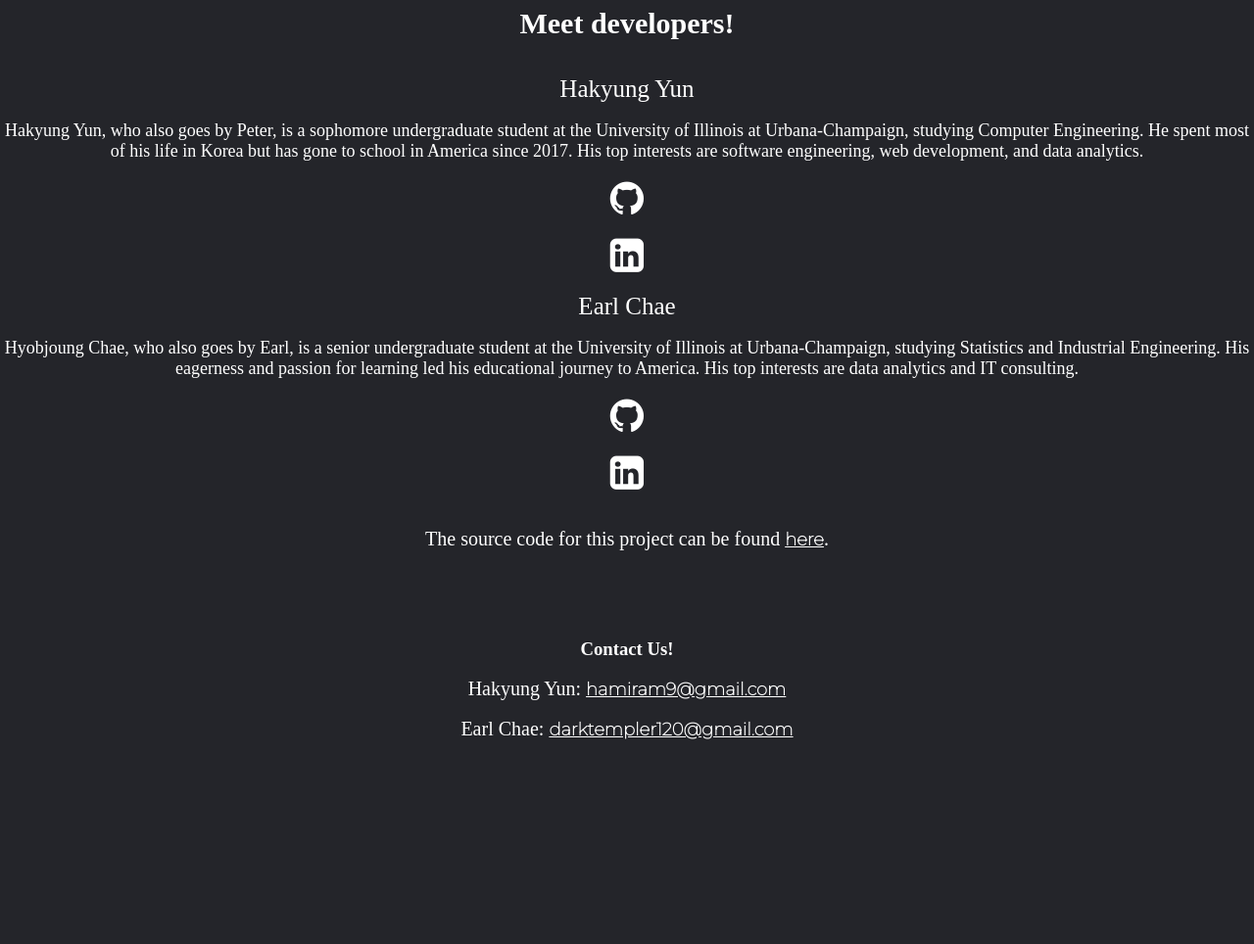
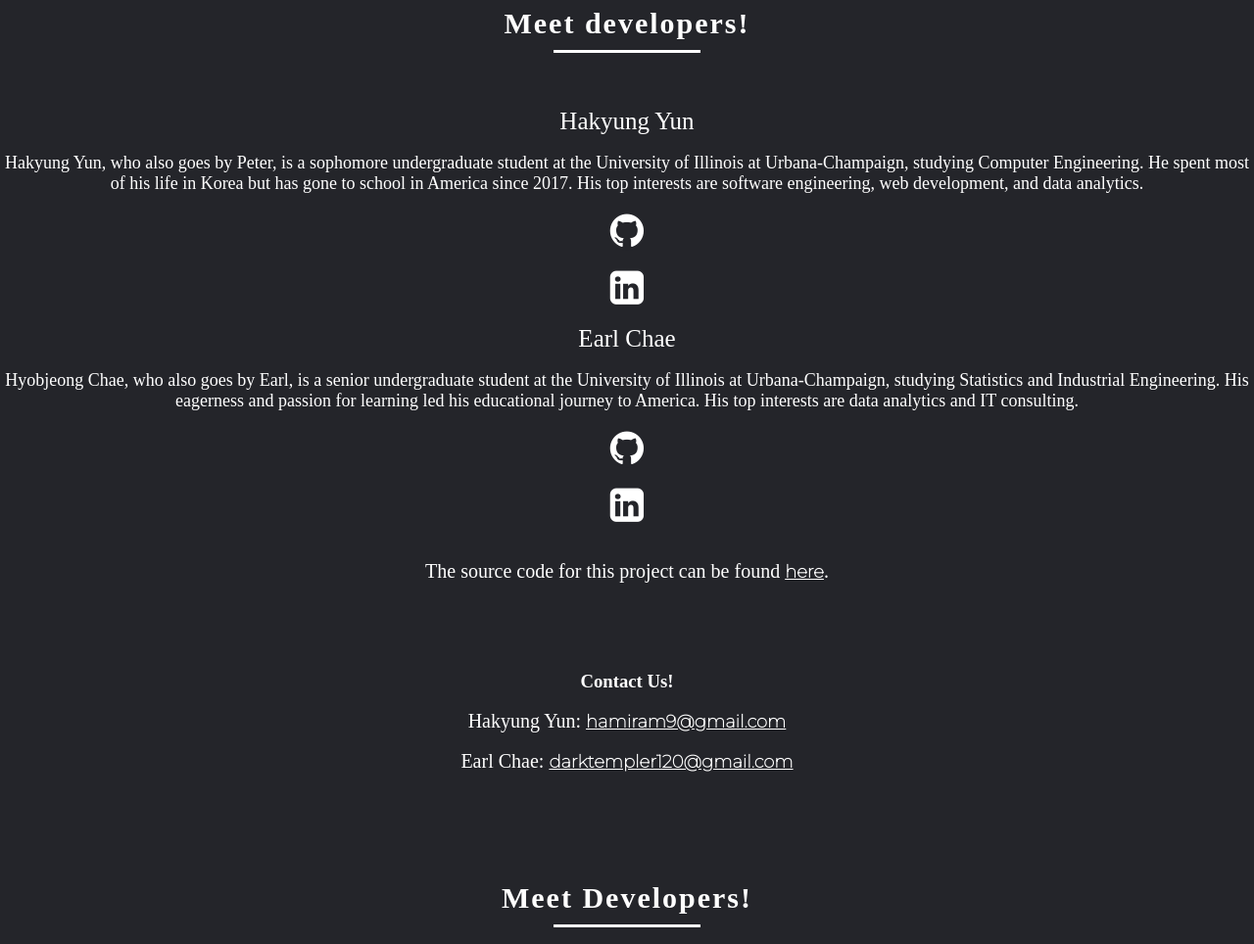
Before and after one commit to HYOB99/MovieRecSite, a Flask app: page /about in a window 1280 px wide. Shown: the part 134-1098 px from the top of the page at 98% size. Before the commit the page ends 889 px from the top, so only its background shows below. Run offline with Flask 2, Linux system fonts and the light colour scheme; some libraries are stand-ins or nearby versions.

Commit message:
add about page changes and test files

```diff
--- a/app.py
+++ b/app.py
@@ -65,3 +65,7 @@
         flash(f'Account created for {form.username.data}!', 'sucess')
         return redirect(url_for('main_page'))
     return render_template('sign_up.html', title='Sign Up', form=form)
+
+@app.route("/test")
+def test_page():
+    return render_template('test1.html', title='Test')
--- a/static/main.css
+++ b/static/main.css
@@ -14,13 +14,6 @@
     color: hsl(0, 0%, 100%);
     text-decoration: none;
 }
-
-/* .exception_a {
-    font-weight: none;
-    font-size: 18px;
-    color: #ffffff;
-    text-decoration: none;
-} */
 
 header {
     display: flex;
@@ -69,6 +62,17 @@
     color: hsl(0, 0%, 100%);
     font-size: 30px;
     text-align: center;
+    padding-bottom: 10px;
+    letter-spacing: 2px;
+}
+
+h1:after {
+    content: '';
+    background:hsl(0, 0%, 100%);
+    display: block;
+    height: 3px;
+    width: 150px;
+    margin: 10px auto;
 }
 
 p {
@@ -139,3 +143,11 @@
     opacity: 1;
     transform: scale(1.15);
 }
+
+.team {
+    margin: 75px 0;
+}
+
+h2, h3 {
+    color: hsl(0, 0%, 100%);
+}
--- a/templates/about.html
+++ b/templates/about.html
@@ -17,7 +17,7 @@
     <a class="fa fa-linkedin-square hover-fx" style="font-size: 40px" href="https://www.linkedin.com/in/hakyung-peter-yun-3204061b8/" target="_blank" rel="noopener noreferrer"></a>
     <br><br>
     <p style="font-size:25px">Earl Chae</p><br>
-    <p style="font-size: 18px">Hyobjoung Chae, who also goes by Earl, is a senior undergraduate student at the University of Illinois at Urbana-Champaign, studying Statistics and Industrial Engineering. His eagerness and passion for learning led his educational journey to America. His top interests are data analytics and IT consulting.</p>
+    <p style="font-size: 18px">Hyobjeong Chae, who also goes by Earl, is a senior undergraduate student at the University of Illinois at Urbana-Champaign, studying Statistics and Industrial Engineering. His eagerness and passion for learning led his educational journey to America. His top interests are data analytics and IT consulting.</p>
     <br>
     <a class="fa fa-github hover-fx" style="font-size:40px" href="https://github.com/HYOB99" target="_blank" rel="noopener noreferrer"></a><br>
     <br>
@@ -30,4 +30,26 @@
     <p>Hakyung Yun: <a class="text-color" href="mailto: hamiram9@gmail.com"><u>hamiram9@gmail.com</u></a></p><br>
     <p>Earl Chae: <a class="text-color" href="mailto: darktempler120@gmail.com"><u>darktempler120@gmail.com</u></a></p><br><br>
 </div>
+
+
+
+<section class="team">
+    <div class="container">
+        <h1>Meet Developers!</h1>
+        <div class="row">
+            <div class="col-md-3">
+                <div class="img-box">
+                    <img src="hakyung.jpg" class="img-reponsive">
+                        <ul>
+                            <li><a class="fa fa-github hover-fx" style="font-size:40px" href="https://github.com/hakyung4" target="_blank" rel="noopener noreferrer"></a></li>
+                            <li><a class="fa fa-linkedin-square hover-fx" style="font-size: 40px" href="https://www.linkedin.com/in/hakyung-peter-yun-3204061b8/" target="_blank" rel="noopener noreferrer"></a></li>
+                        </ul>
+                </div>
+                <h2>Hakyung Yun</h2>
+                <h3>A sophomre at University of Illinois at Urbana-Champaign</h3>
+                <p>Full-stack Developer of the website</p>
+            </div>
+        </div>
+    </div>
+</section>
 {% endblock content %}
--- a/templates/layout.html
+++ b/templates/layout.html
@@ -22,6 +22,7 @@
             <li><a href="{{ url_for('about_page') }}">About</a></li>
             <li><a href="{{ url_for('genres_page') }}">Genres</a></li>
             <li><a href="{{ url_for('recent_movies_page') }}">Recent movies</a></li>
+            <li><a href="{{ url_for('test_page') }}">test</a></li>
         </ul>
     </nav>
         <a class="cta" href="{{ url_for('sign_in_page') }}"><button>Sign in</button></a>
```
